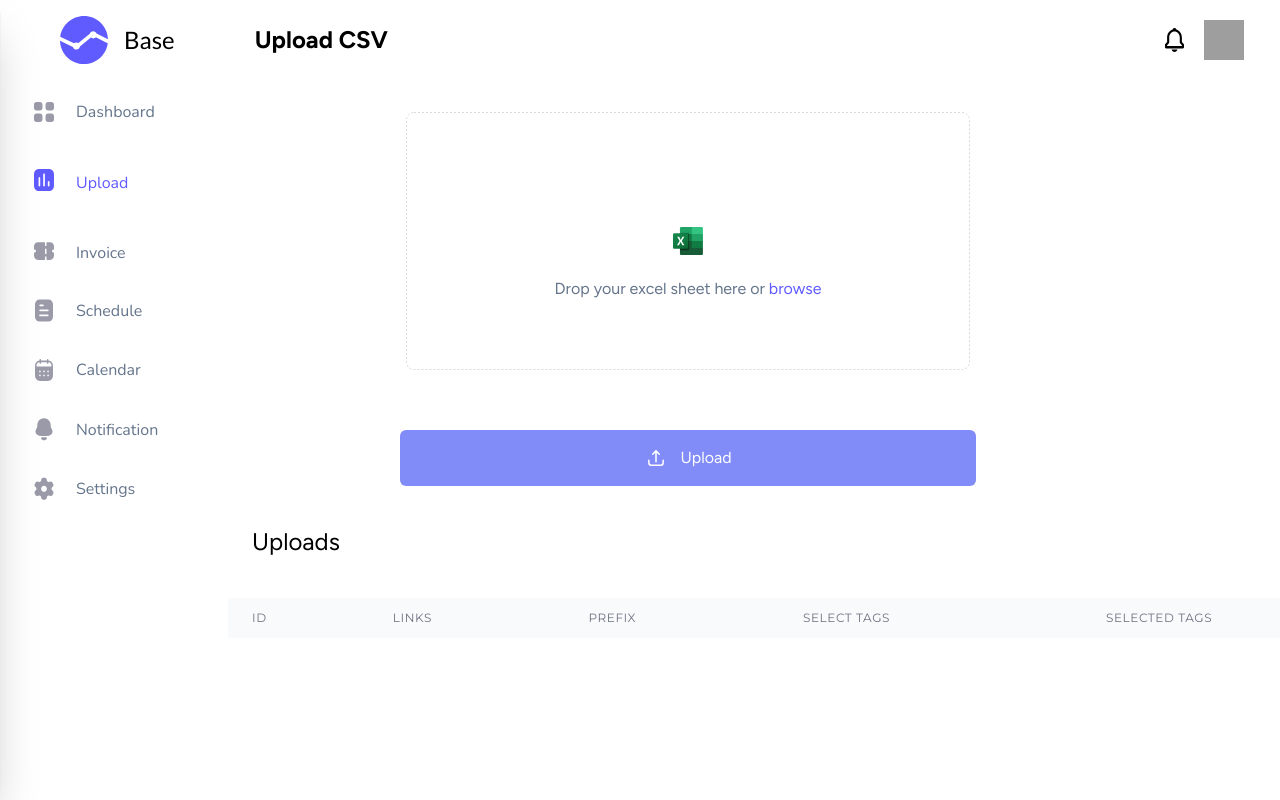
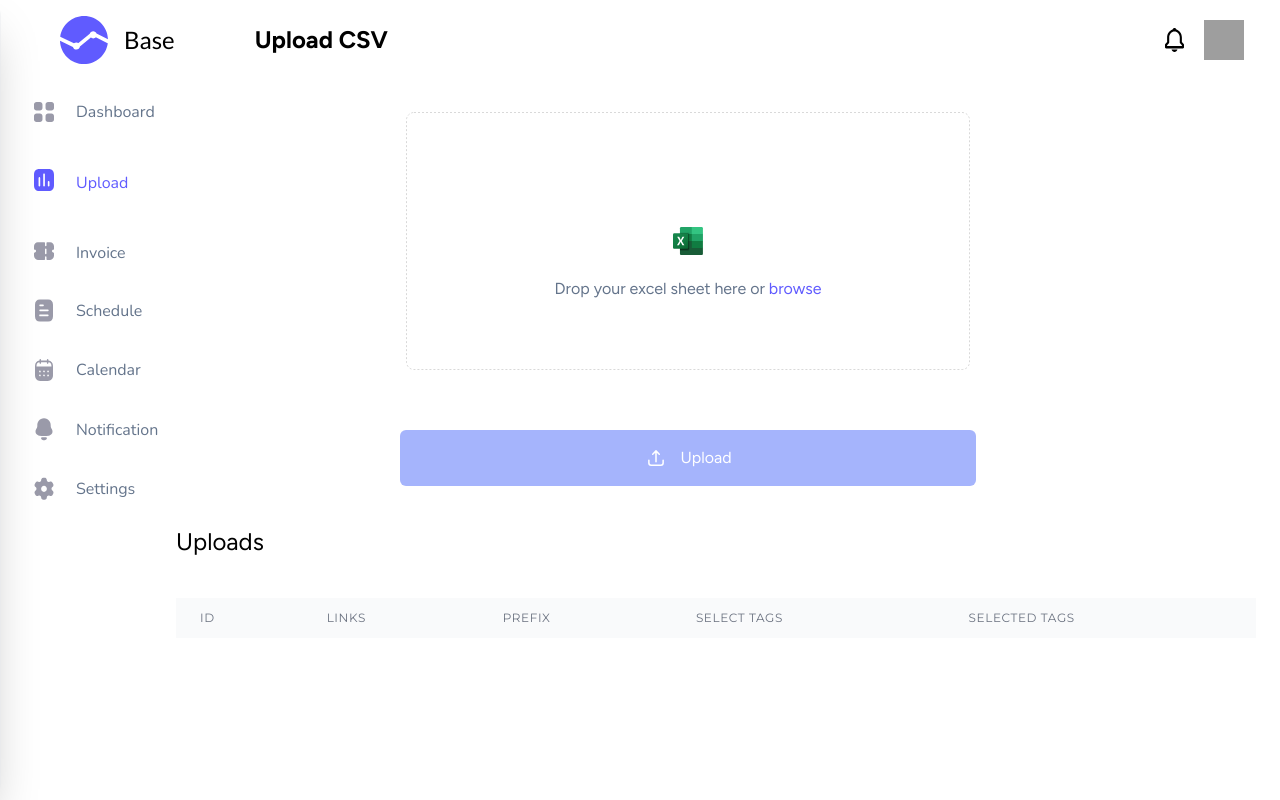
Before and after one commit to Dhruv1238/openInApp-Test, a React (Vite) app: page /upload in a window 1280 px wide. Built offline with nearby package versions, Linux system fonts and the light colour scheme; grey boxes are pictures that could not be loaded.

Commit message:
feat: Table Scroll optimized

```diff
--- a/package.json
+++ b/package.json
@@ -14,7 +14,8 @@
     "react": "^18.2.0",
     "react-dom": "^18.2.0",
     "react-dropzone": "^14.2.3",
-    "react-router-dom": "^6.21.3"
+    "react-router-dom": "^6.21.3",
+    "xlsx": "^0.18.5"
   },
   "devDependencies": {
     "@types/react": "^18.2.43",
--- /dev/null
+++ b/src/components/ExcelToCsv.jsx
@@ -0,0 +1,20 @@
+import * as XLSX from 'xlsx';
+
+export function parseExcelFile(file) {
+    const reader = new FileReader();
+    return new Promise((resolve, reject) => {
+        reader.onload = (event) => {
+            try {
+                const data = new Uint8Array(event.target.result);
+                const workbook = XLSX.read(data, { type: 'array' });
+                const sheetName = workbook.SheetNames[0];
+                const worksheet = workbook.Sheets[sheetName];
+                const jsonData = XLSX.utils.sheet_to_json(worksheet);
+                resolve(jsonData);
+            } catch (error) {
+                reject(error);
+            }
+        };
+        reader.readAsArrayBuffer(file);
+    });
+}
--- a/src/components/ExcelUpload.jsx
+++ b/src/components/ExcelUpload.jsx
@@ -6,10 +6,12 @@ import excelMob from '../assets/upload/excelDropMob.svg';
 import uploadIcon from '../assets/upload/uploadIcon.svg';
 import tagCross from '../assets/upload/tagCross.svg';
 import Papa from 'papaparse';
+import { parseExcelFile } from './ExcelToCsv';
 
 const ExcelUpload = () => {
     const [fileName, setFileName] = useState(null);
     const [csvData, setCsvData] = useState(null);
+    const [file, setFile] = useState(null);
     const [selectedTags, setSelectedTags] = useState([]);
 
     const acceptedFileTypes = '.xlsx, .xls, .csv';
@@ -19,15 +21,25 @@ const ExcelUpload = () => {
         multiple: false,
         onDrop: acceptedFiles => {
             setFileName(acceptedFiles[0].name);
+            if (acceptedFiles[0].name.endsWith('.csv')) {
+                setFile(acceptedFiles[0]);
+            }else{
+                parseExcelFile(acceptedFiles[0]).then((data) => {
+                    console.log(data);
+                    setCsvData(data);
+                });
+            }
         }
     });
+
+    console.log(acceptedFiles);
 
     const removeFile = () => {
         setFileName(null);
     }
 
     const parseCSV = () => {
-        Papa.parse(acceptedFiles[0], {
+        Papa.parse(file, {
             complete: function (results) {
                 console.log(results.data);
                 setCsvData(results.data);
@@ -58,7 +70,7 @@ const ExcelUpload = () => {
         return (
             <div className="relative inline-block text-left">
                 <div>
-                    <button type="button" onClick={() => setIsOpen(!isOpen)} className="inline-flex justify-center w-full rounded-md border border-gray-300 shadow-sm px-4 py-2 bg-white text-sm font-medium text-gray-700 hover:bg-gray-50 focus:outline-none focus:ring-2 focus:ring-offset-2 focus:ring-offset-gray-100 focus:ring-indigo-500" id="options-menu" aria-haspopup="true" aria-expanded="true">
+                    <button type="button" onClick={() => setIsOpen(!isOpen)} className="inline-flex justify-center w-full rounded-md border border-gray-300 shadow-sm px-4 py-2 bg-white text-sm font-medium text-gray-700 hover:bg-gray-50 focus:outline-none focus:ring-2 focus:ring-offset-2 focus:ring-offset-gray-100 focus:ring-indigo-500" aria-haspopup="true" aria-expanded="true">
                         Select Tags
                         <svg className="-mr-1 ml-2 h-5 w-5" xmlns="http://www.w3.org/2000/svg" viewBox="0 0 20 20" fill="currentColor" aria-hidden="true">
                             <path fillRule="evenodd" d="M5.293 7.293a1 1 0 011.414 0L10 10.586l3.293-3.293a1 1 0 111.414 1.414l-4 4a1 1 0 01-1.414 0l-4-4a1 1 0 010-1.414z" clipRule="evenodd" />
@@ -82,7 +94,7 @@ const ExcelUpload = () => {
 
     return (
         <>
-            <div className="flex flex-col items-center justify-center gap-5 overflow-auto">
+            <div className="flex flex-col items-center justify-center gap-5 overflow-clip">
                 <div {...getRootProps()} className={`dropzone ${isDragActive ? 'active' : ''} cursor-grab`}>
                     <input {...getInputProps()} />
                     {fileName ? (
@@ -110,14 +122,14 @@ const ExcelUpload = () => {
                         Upload
                     </button>
                     :
-                    <button className=' max-w-xs md:max-w-xl  bg-indigo-400 cursor-not-allowed text-white rounded-md px-4 py-2 mt-10 w-full flex items-center justify-center font-figtree gap-3 h-14'>
+                    <button className=' max-w-xs md:max-w-xl  bg-indigo-300 cursor-not-allowed text-white rounded-md px-4 py-2 mt-10 w-full flex items-center justify-center font-figtree gap-3 h-14'>
                         <img src={uploadIcon} alt="Upload Icon" />
                         Upload
                     </button>
                 }
             </div>
-            <h1 className='font-figtree text-2xl mt-10 ml-10 md:ml-96'>Uploads</h1>
-            <div className="flex md:w-screen mx-10 md:h-[40vh] flex-col md:ml-80 overflow-scroll p-10 md:max-w-full max-w-sm h-[30vh]">
+            <h1 className='font-figtree text-2xl mt-10 md:ml-20 ml-10'>Uploads</h1>
+            <div className="flex md:w-screen mx-10 h- flex-col overflow-scroll pr-16 p-10 md:max-w-full max-w-sm ">
                 <table className="md:min-w-screen divide-y divide-gray-200 ">
                     <thead className="bg-gray-50">
                         <tr>
--- a/src/pages/Upload.jsx
+++ b/src/pages/Upload.jsx
@@ -5,9 +5,11 @@ import ExcelUpload from "../components/ExcelUpload"
 export const Upload = () => {
     return (
         <>
-            <div className="flex min-h-screen w-screen items-start justify-center overflow-scroll">
+            <div className="flex min-h-screen w-screen items-start justify-center overflow-x-clip ">
+                <div className="absolute top-0 left-0 overflow-hidden">
                 <Drawer />
-                <div className="z-40 fixed mt-28 md:ml-24 overflow-auto">
+                </div>
+                <div className="z-40 mt-28 md:ml-24 overflow-y-auto overflow-hidden">
                     {/* <h1 >Upload</h1> */}
                     <ExcelUpload />
                 </div>
```
Also changed, not shown: src/App.jsx (+4 -3 lines), 1 other file (tests, documents, lock files or other folders).
